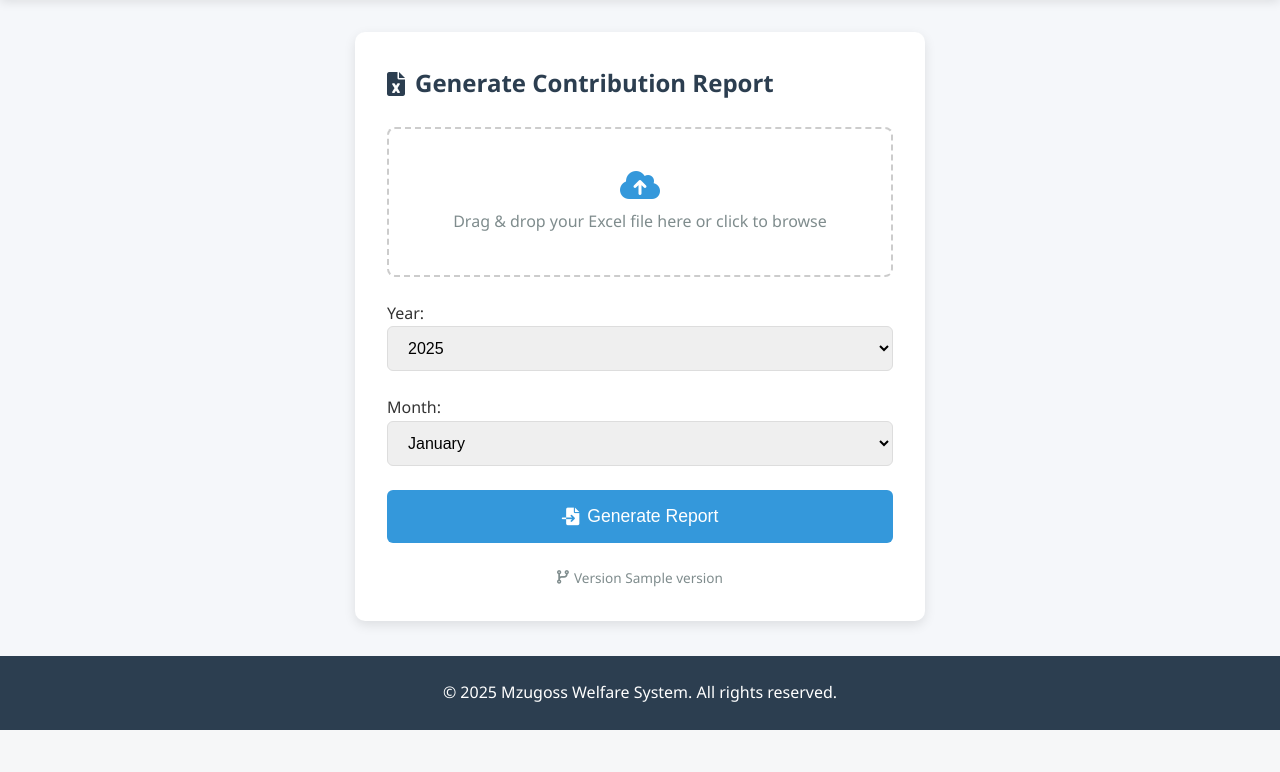
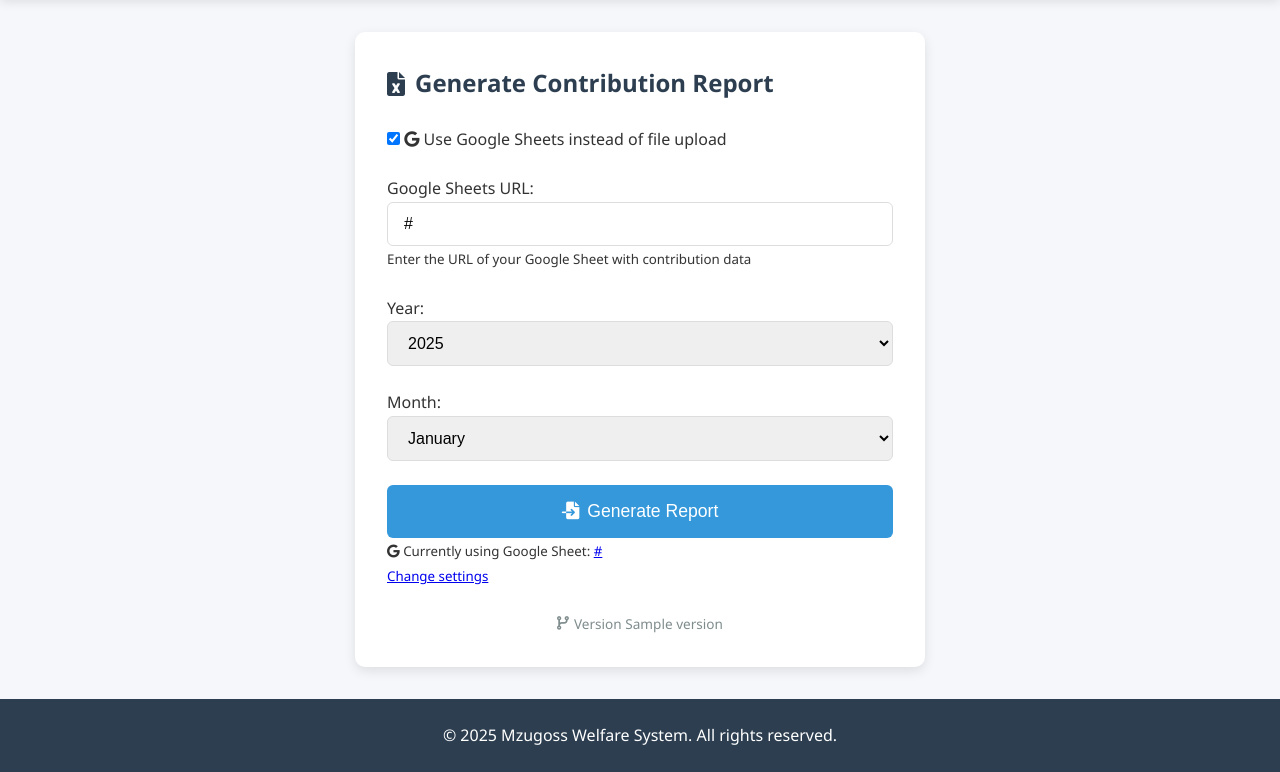
Before and after one commit to TgkCapture/welfare_system, a Flask app: template app/templates/dashboard.html in a window 1280 px wide. Shown: the part 70-842 px from the top of the page. Before the commit the page ends 800 px from the top, so only its background shows below. Run offline with Flask 3, Linux system fonts and the light colour scheme; the template is opened without the code that fills it: most values are stand-ins (such as "Sample title", 1, 10 or a date in 2020).

Commit message:
feat: UI improv

```diff
--- a/app/templates/dashboard.html
+++ b/app/templates/dashboard.html
@@ -1,4 +1,3 @@
-
 {% extends 'base.html' %}
 
 {% block title %}Dashboard - Mzugoss Welfare{% endblock %}
@@ -22,18 +21,40 @@
         {% endwith %}
 
         <form action="{{ url_for('main.upload') }}" method="POST" enctype="multipart/form-data" class="upload-form" id="uploadForm">
+            <!-- Google Sheets Toggle -->
             <div class="form-group">
+                <div class="form-check mb-3">
+                    <input class="form-check-input" type="checkbox" id="use_google_sheets" name="use_google_sheets" {% if sheet_url %}checked{% endif %}>
+                    <label class="form-check-label" for="use_google_sheets">
+                        <i class="fab fa-google"></i> Use Google Sheets instead of file upload
+                    </label>
+                </div>
+            </div>
+
+            <!-- Google Sheets URL Input -->
+            <div class="form-group mb-3" id="sheet_url_group" style="display: {% if sheet_url %}block{% else %}none{% endif %};">
+                <label for="sheet_url">Google Sheets URL:</label>
+                <input type="url" class="form-control" id="sheet_url" name="sheet_url"
+                       value="{{ sheet_url }}" placeholder="https://docs.google.com/spreadsheets/d/..." {% if sheet_url %}required{% endif %}>
+                <small class="form-text text-muted">
+                    Enter the URL of your Google Sheet with contribution data
+                </small>
+            </div>
+
+            <!-- File Upload Section -->
+            <div class="form-group" id="file_upload_group" style="display: {% if sheet_url %}none{% else %}block{% endif %};">
                 <label for="file-upload" class="file-upload-label" id="dropArea">
                     <i class="fas fa-cloud-upload-alt"></i>
                     <span id="uploadText">Drag & drop your Excel file here or click to browse</span>
                     <div id="fileName" class="file-name-display"></div>
-                    <input type="file" name="file" id="file-upload" accept=".xlsx,.xls" required>
+                    <input type="file" name="file" id="file-upload" accept=".xlsx,.xls" {% if not sheet_url %}required{% endif %}>
                 </label>
             </div>
 
-            <div class="form-group">
+            <div class="form-row">
+                <div class="form-group col-md-6">
                     <label for="year">Year:</label>
-                <select name="year" id="year" class="form-control">
+                    <select name="year" id="year" class="form-control" required>
                         {% set current_year = datetime.now().year %}
                         {% for y in range(2018, current_year + 1) %}
                             <option value="{{ y }}" {% if y == current_year %}selected{% endif %}>{{ y }}</option>
@@ -41,20 +62,34 @@
                     </select>
                 </div>
 
-            <div class="form-group">
+                <div class="form-group col-md-6">
                     <label for="month">Month:</label>
-                <select name="month" id="month" class="form-control">
+                    <select name="month" id="month" class="form-control" required>
                         {% set current_month = datetime.now().month %}
                         {% for m in range(1, 13) %}
                             <option value="{{ m }}" {% if m == current_month %}selected{% endif %}>{{ datetime(2023, m, 1).strftime('%B') }}</option>
                         {% endfor %}
                     </select>
                 </div>
+            </div>
 
-            <button type="submit" class="btn btn-primary btn-upload" id="submitBtn" disabled>
+            <button type="submit" class="btn btn-primary btn-upload" id="submitBtn">
                 <i class="fas fa-file-import"></i> Generate Report
             </button>
         </form>
+
+        {% if sheet_url %}
+        <div class="mt-3 p-3 bg-light rounded">
+            <small class="text-muted">
+                <i class="fab fa-google"></i> Currently using Google Sheet:
+                <a href="{{ sheet_url }}" target="_blank" class="text-truncate d-inline-block" style="max-width: 300px;">
+                    {{ sheet_url }}
+                </a>
+                <br>
+                <a href="{{ url_for('main.settings') }}" class="small">Change settings</a>
+            </small>
+        </div>
+        {% endif %}
 
         <div class="version-info">
             <i class="fas fa-code-branch"></i> Version {{ version }}
@@ -64,14 +99,42 @@
 
 <script>
 document.addEventListener('DOMContentLoaded', function() {
+    const useSheetsCheckbox = document.getElementById('use_google_sheets');
+    const sheetUrlGroup = document.getElementById('sheet_url_group');
+    const fileUploadGroup = document.getElementById('file_upload_group');
+    const sheetUrlInput = document.getElementById('sheet_url');
+    const fileInput = document.getElementById('file-upload');
     const dropArea = document.getElementById('dropArea');
-    const fileInput = document.getElementById('file-upload');
     const uploadText = document.getElementById('uploadText');
     const fileNameDisplay = document.getElementById('fileName');
     const submitBtn = document.getElementById('submitBtn');
     const form = document.getElementById('uploadForm');
 
-    // Prevent default drag behaviors
+    // Toggle between Google Sheets and file upload
+    function toggleInputs() {
+        const useSheets = useSheetsCheckbox.checked;
+        sheetUrlGroup.style.display = useSheets ? 'block' : 'none';
+        fileUploadGroup.style.display = useSheets ? 'none' : 'block';
+
+        if (useSheets) {
+            sheetUrlInput.setAttribute('required', 'required');
+            fileInput.removeAttribute('required');
+            uploadText.textContent = 'Google Sheets mode enabled';
+            fileNameDisplay.textContent = '';
+            fileNameDisplay.style.display = 'none';
+        } else {
+            sheetUrlInput.removeAttribute('required');
+            fileInput.setAttribute('required', 'required');
+            uploadText.textContent = 'Drag & drop your Excel file here or click to browse';
+            fileNameDisplay.textContent = '';
+            fileNameDisplay.style.display = 'none';
+        }
+    }
+
+    useSheetsCheckbox.addEventListener('change', toggleInputs);
+    toggleInputs(); // Initialize on page load
+
+    // File upload drag and drop functionality
     ['dragenter', 'dragover', 'dragleave', 'drop'].forEach(eventName => {
         dropArea.addEventListener(eventName, preventDefaults, false);
         document.body.addEventListener(eventName, preventDefaults, false);
@@ -92,7 +155,9 @@ document.addEventListener('DOMContentLoaded', function() {
     });
 
     function highlight() {
+        if (!useSheetsCheckbox.checked) {
             dropArea.classList.add('highlight');
+        }
     }
 
     function unhighlight() {
@@ -103,6 +168,8 @@ document.addEventListener('DOMContentLoaded', function() {
     dropArea.addEventListener('drop', handleDrop, false);
 
     function handleDrop(e) {
+        if (useSheetsCheckbox.checked) return;
+
         const dt = e.dataTransfer;
         const files = dt.files;
 
@@ -118,11 +185,12 @@ document.addEventListener('DOMContentLoaded', function() {
 
     // Handle selected files
     fileInput.addEventListener('change', function() {
+        if (useSheetsCheckbox.checked) return;
         handleFiles(this.files);
     });
 
     function handleFiles(files) {
-        if (files.length > 0) {
+        if (files.length > 0 && !useSheetsCheckbox.checked) {
             const file = files[0];
             if (file.type === 'application/vnd.openxmlformats-officedocument.spreadsheetml.sheet' ||
                 file.type === 'application/vnd.ms-excel' ||
@@ -132,13 +200,11 @@ document.addEventListener('DOMContentLoaded', function() {
                 uploadText.textContent = 'File ready for upload:';
                 fileNameDisplay.textContent = file.name;
                 fileNameDisplay.style.display = 'block';
-                submitBtn.disabled = false;
             } else {
                 // Invalid file type
                 uploadText.textContent = 'Please select an Excel file (.xlsx, .xls)';
                 fileNameDisplay.textContent = '';
                 fileNameDisplay.style.display = 'none';
-                submitBtn.disabled = true;
 
                 // Clear the invalid file
                 fileInput.value = '';
@@ -148,11 +214,48 @@ document.addEventListener('DOMContentLoaded', function() {
 
     // Form submission handling
     form.addEventListener('submit', function(e) {
+        if (useSheetsCheckbox.checked) {
+            // Validate Google Sheets URL
+            if (!sheetUrlInput.value) {
+                e.preventDefault();
+                alert('Please enter a Google Sheets URL');
+                return;
+            }
+        } else {
+            // Validate file upload
             if (fileInput.files.length === 0) {
                 e.preventDefault();
                 uploadText.textContent = 'Please select a file first';
+                return;
             }
+        }
+
+        // Show loading state
+        submitBtn.disabled = true;
+        submitBtn.innerHTML = '<i class="fas fa-spinner fa-spin"></i> Processing...';
     });
 });
 </script>
+
+<style>
+.form-check-input:checked {
+    background-color: #0d6efd;
+    border-color: #0d6efd;
+}
+
+#sheet_url_group, #file_upload_group {
+    transition: all 0.3s ease;
+}
+
+.file-upload-label.highlight {
+    border-color: #0d6efd;
+    background-color: rgba(13, 110, 253, 0.05);
+}
+
+.text-truncate {
+    overflow: hidden;
+    text-overflow: ellipsis;
+    white-space: nowrap;
+}
+</style>
 {% endblock %}
```
Also changed, not shown: app/templates/settings.html (added, +48 -0 lines). Lines whose indentation alone changed are shown as unchanged.
